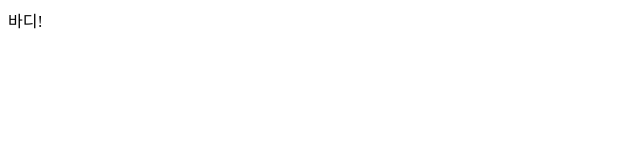
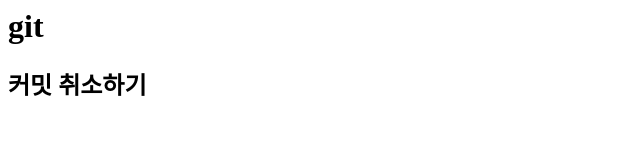
Before and after one commit to JaeHyuna/GitHub, a plain HTML site: page index.html in a window 1280 px wide. Shown: the whole page, without its empty margins (0-640 px from the left). Drawn offline with Linux system fonts and the light colour scheme.

Commit message:
h2 태그추가

```diff
--- a/index.html
+++ b/index.html
@@ -1,4 +1,5 @@
 <html><body>
 
-바디!
+<h1>git</h1>
+<h2>커밋 취소하기</h2>
 </body></html>
```
